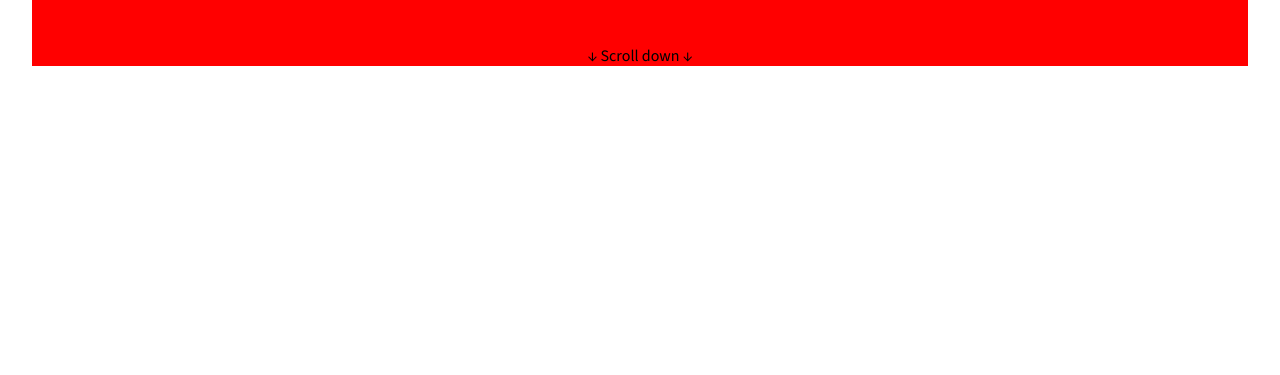
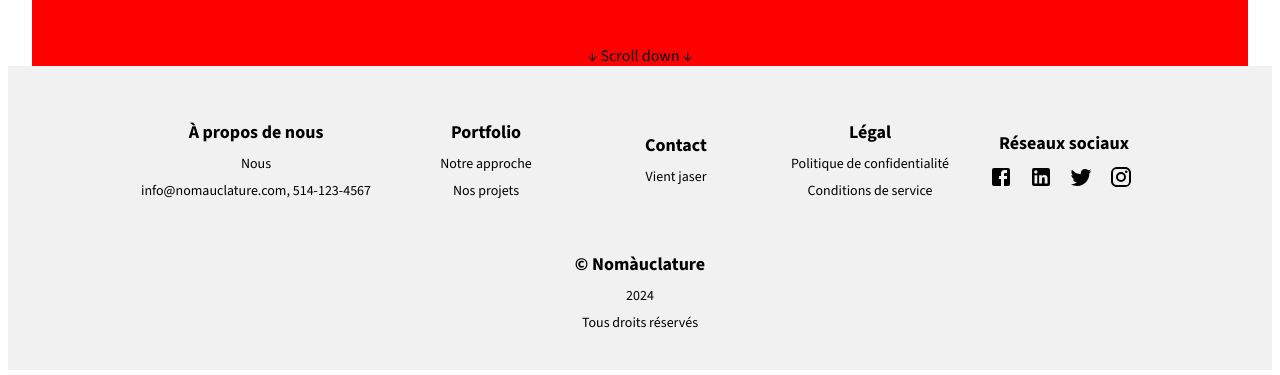
Before and after one commit to Orchydae/nomauclature, a React (Vite) app: page / in a window 1280 px wide. Shown: the part 859-1234 px from the top of the page. Before the commit the page ends 933 px from the top, so only its background shows below. Built offline with nearby package versions, Linux system fonts and the light colour scheme; a web font is replaced by a local one.

Commit message:
chore: Add footer component and update dependencies

```diff
--- a/package.json
+++ b/package.json
@@ -10,6 +10,10 @@
     "preview": "vite preview"
   },
   "dependencies": {
+    "@emotion/react": "^11.13.3",
+    "@emotion/styled": "^11.13.0",
+    "@mui/icons-material": "^5.16.7",
+    "@mui/material": "^5.16.7",
     "react": "^18.3.1",
     "react-dom": "^18.3.1",
     "react-router-dom": "^6.26.1"
--- a/src/App.tsx
+++ b/src/App.tsx
@@ -1,5 +1,6 @@
 import Hero from './pages/hero/Hero';
 import Header from './components/header/Header';
+import Footer from './components/footer/Footer';
 
 function App() {
 
@@ -7,6 +8,7 @@ function App() {
     <>
       <Header />
       <Hero />
+      <Footer />
     </>
   )
 }
--- /dev/null
+++ b/src/components/footer/Footer.css
@@ -0,0 +1,30 @@
+.footer {
+    display: flex;
+    justify-content: center;
+    align-items: center;
+    text-align: center;
+    background-color: #f1f1f1;
+    padding: 20px;
+    flex-wrap: wrap;
+  }
+
+  .footer-column {
+    margin: 10px 20px;
+    min-width: 150px;
+  }
+
+  .footer-title {
+    margin-bottom: 10px;
+    font-size: 18px;
+  }
+
+  .footer-list {
+    list-style: none;
+    padding: 0;
+    margin: 0;
+  }
+
+  .footer-list-item {
+    margin-bottom: 8px;
+    font-size: 14px;
+  }
--- /dev/null
+++ b/src/components/footer/Footer.tsx
@@ -0,0 +1,63 @@
+import './Footer.css';
+import FacebookIcon from '@mui/icons-material/Facebook';
+import LinkedInIcon from '@mui/icons-material/LinkedIn';
+import TwitterIcon from '@mui/icons-material/Twitter';
+import InstagramIcon from '@mui/icons-material/Instagram';
+import { Stack } from '@mui/material';
+
+function Footer() {
+    const footerItems = [
+        {
+            title: "À propos de nous",
+            links: ["Nous", "info@nomauclature.com, 514-123-4567"]
+        },
+        {
+            title: "Portfolio",
+            links: ["Notre approche", "Nos projets"]
+        },
+        {
+            title: "Contact",
+            links: ["Vient jaser"]
+        },
+        {
+            title: "Légal",
+            links: ["Politique de confidentialité", "Conditions de service"]
+        },
+        {
+            title: "Réseaux sociaux",
+            links: (
+                <Stack direction="row" spacing={2}>
+                    <FacebookIcon />
+                    <LinkedInIcon />
+                    <TwitterIcon />
+                    <InstagramIcon />
+                </Stack>
+            )
+        },
+        {
+            title: "© Nomàuclature",
+            links: [new Date().getFullYear(), "Tous droits réservés"]
+        }
+    ];
+
+    return (
+        <footer className="footer">
+            {footerItems.map((section, index) => (
+                <div key={index} className="footer-column">
+                    <h4 className="footer-title">{section.title}</h4>
+                    <ul className="footer-list">
+                        {Array.isArray(section.links) ? (
+                            section.links.map((link, linkIndex) => (
+                                <li key={linkIndex} className="footer-list-item">{link}</li>
+                            ))
+                        ) : (
+                            <li className="footer-list-item">{section.links}</li>
+                        )}
+                    </ul>
+                </div>
+            ))}
+        </footer>
+    );
+}
+
+export default Footer;
```
Also changed, not shown: 1 other file (tests, documents, lock files or other folders).
